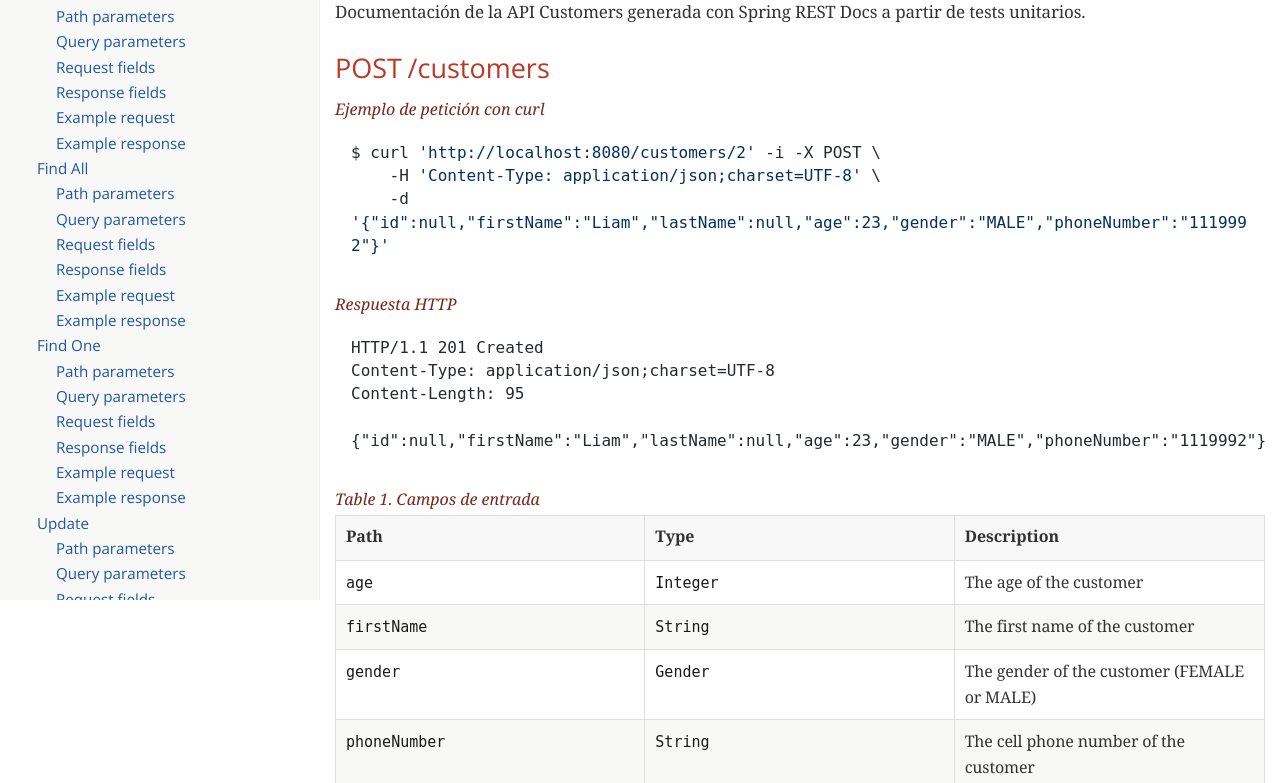
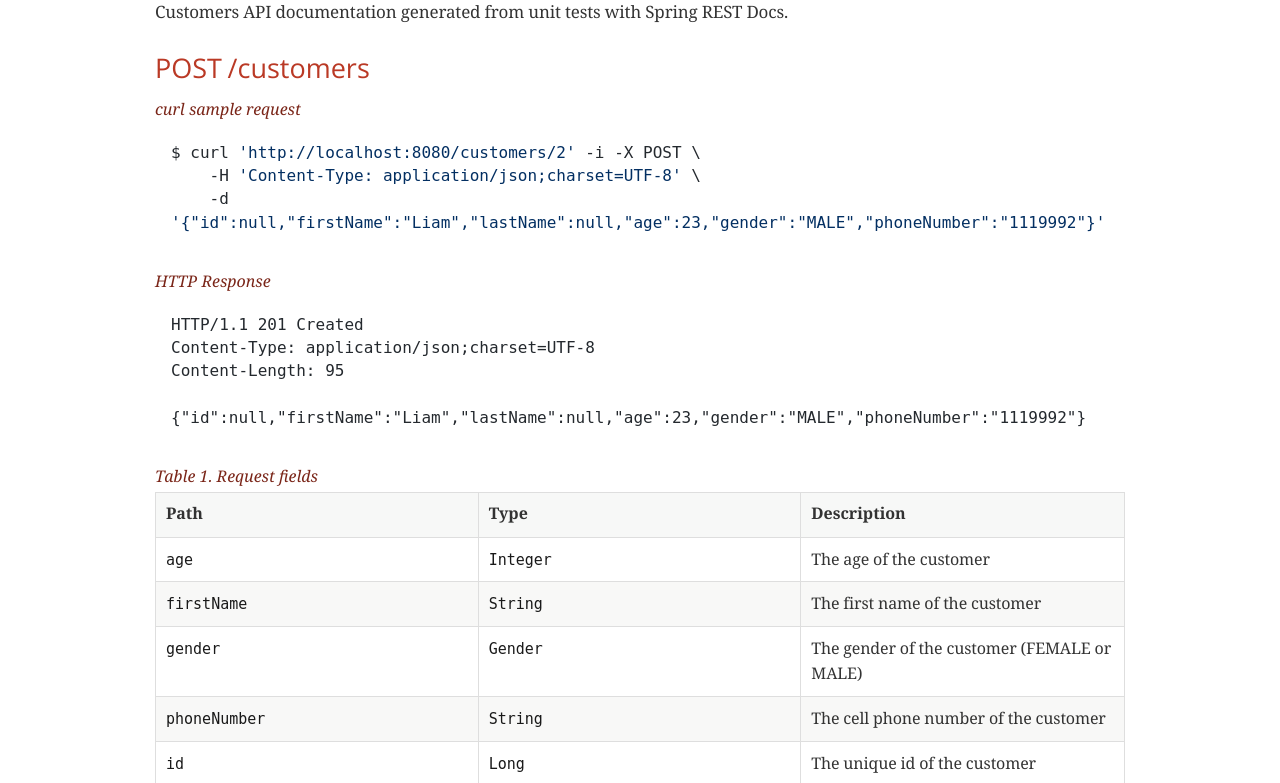
Before and after one commit to mimacom/spring-rest-docs, a plain HTML site: page generated-docs/index.html in a window 1280 px wide. Shown: the part 200-983 px from the top of the page. Drawn offline with nearby package versions, Linux system fonts and the light colour scheme; a web font is replaced by a local one.

Commit message:
Fixed asciidoc

```diff
--- a/generated-docs/index.html
+++ b/generated-docs/index.html
@@ -5,7 +5,7 @@
 <!--[if IE]><meta http-equiv="X-UA-Compatible" content="IE=edge"><![endif]-->
 <meta name="viewport" content="width=device-width, initial-scale=1.0">
 <meta name="generator" content="Asciidoctor 1.5.6.1">
-<title>Empezando con Spring REST Docs</title>
+<title>Getting started with Spring REST Docs</title>
 <link rel="stylesheet" href="https://fonts.googleapis.com/css?family=Open+Sans:300,300italic,400,400italic,600,600italic%7CNoto+Serif:400,400italic,700,700italic%7CDroid+Sans+Mono:400,700">
 <style>
 /* Asciidoctor default stylesheet | MIT License | http://asciidoctor.org */
@@ -426,77 +426,21 @@ body.book #toc,body.book #preamble,body.book h1.sect0,body.book .sect1>h2{page-b
 </style>
 <link rel="stylesheet" href="https://cdnjs.cloudflare.com/ajax/libs/font-awesome/4.6.3/css/font-awesome.min.css">
 </head>
-<body class="book toc2 toc-left">
+<body class="book">
 <div id="header">
-<h1>Empezando con Spring REST Docs</h1>
-<div id="toc" class="toc2">
-<div id="toctitle">Index</div>
-<ul class="sectlevel1">
-<li><a href="#_customers_api">Customers API</a>
-<ul class="sectlevel2">
-<li><a href="#_post_customers">POST /customers</a></li>
-<li><a href="#_get_customer_customerid">GET /customer/{customerId}</a></li>
-</ul>
-</li>
-<li><a href="#_documentación_auto_generada_auto_generted">Documentación auto generada/Auto generted</a>
-<ul class="sectlevel2">
-<li><a href="#resources-customers-controller-auto-docs-test-create-customer">Create</a>
-<ul class="sectlevel3">
-<li><a href="#_path_parameters">Path parameters</a></li>
-<li><a href="#_query_parameters">Query parameters</a></li>
-<li><a href="#_request_fields">Request fields</a></li>
-<li><a href="#_response_fields">Response fields</a></li>
-<li><a href="#_example_request">Example request</a></li>
-<li><a href="#_example_response">Example response</a></li>
-</ul>
-</li>
-<li><a href="#resources-customers-controller-auto-docs-test-test-find-all">Find All</a>
-<ul class="sectlevel3">
-<li><a href="#_path_parameters_2">Path parameters</a></li>
-<li><a href="#_query_parameters_2">Query parameters</a></li>
-<li><a href="#_request_fields_2">Request fields</a></li>
-<li><a href="#_response_fields_2">Response fields</a></li>
-<li><a href="#_example_request_2">Example request</a></li>
-<li><a href="#_example_response_2">Example response</a></li>
-</ul>
-</li>
-<li><a href="#resources-customers-controller-auto-docs-test-test-find-one">Find One</a>
-<ul class="sectlevel3">
-<li><a href="#_path_parameters_3">Path parameters</a></li>
-<li><a href="#_query_parameters_3">Query parameters</a></li>
-<li><a href="#_request_fields_3">Request fields</a></li>
-<li><a href="#_response_fields_3">Response fields</a></li>
-<li><a href="#_example_request_3">Example request</a></li>
-<li><a href="#_example_response_3">Example response</a></li>
-</ul>
-</li>
-<li><a href="#resources-customers-controller-auto-docs-test-test-update">Update</a>
-<ul class="sectlevel3">
-<li><a href="#_path_parameters_4">Path parameters</a></li>
-<li><a href="#_query_parameters_4">Query parameters</a></li>
-<li><a href="#_request_fields_4">Request fields</a></li>
-<li><a href="#_response_fields_4">Response fields</a></li>
-<li><a href="#_example_request_4">Example request</a></li>
-<li><a href="#_example_response_4">Example response</a></li>
-</ul>
-</li>
-<li><a href="#overview-pagination">Pagination</a></li>
-</ul>
-</li>
-</ul>
-</div>
+<h1>Getting started with Spring REST Docs</h1>
 </div>
 <div id="content">
 <div class="sect1">
-<h2 id="_customers_api"><a class="link" href="#_customers_api">Customers API</a></h2>
+<h2 id="_customers_api">Customers API</h2>
 <div class="sectionbody">
 <div class="paragraph">
-<p>Documentación de la API Customers generada con Spring REST Docs a partir de tests unitarios.</p>
+<p>Customers API documentation generated from unit tests with Spring REST Docs.</p>
 </div>
 <div class="sect2">
-<h3 id="_post_customers"><a class="link" href="#_post_customers">POST /customers</a></h3>
+<h3 id="_post_customers">POST /customers</h3>
 <div class="listingblock">
-<div class="title">Ejemplo de petición con curl</div>
+<div class="title">curl sample request</div>
 <div class="content">
 <pre class="highlightjs highlight"><code class="language-bash hljs" data-lang="bash">$ curl 'http://localhost:8080/customers/2' -i -X POST \
     -H 'Content-Type: application/json;charset=UTF-8' \
@@ -504,7 +448,7 @@ body.book #toc,body.book #preamble,body.book h1.sect0,body.book .sect1>h2{page-b
 </div>
 </div>
 <div class="listingblock">
-<div class="title">Respuesta HTTP</div>
+<div class="title">HTTP Response</div>
 <div class="content">
 <pre class="highlightjs highlight nowrap"><code class="language-http hljs" data-lang="http">HTTP/1.1 201 Created
 Content-Type: application/json;charset=UTF-8
@@ -514,7 +458,7 @@ Content-Length: 95
 </div>
 </div>
 <table class="tableblock frame-all grid-all spread">
-<caption class="title">Table 1. Campos de entrada</caption>
+<caption class="title">Table 1. Request fields</caption>
 <colgroup>
 <col style="width: 33.3333%;">
 <col style="width: 33.3333%;">
@@ -561,7 +505,7 @@ Content-Length: 95
 </tbody>
 </table>
 <table class="tableblock frame-all grid-all spread">
-<caption class="title">Table 2. Campos de salida</caption>
+<caption class="title">Table 2. Response fields</caption>
 <colgroup>
 <col style="width: 33.3333%;">
 <col style="width: 33.3333%;">
@@ -609,15 +553,15 @@ Content-Length: 95
 </table>
 </div>
 <div class="sect2">
-<h3 id="_get_customer_customerid"><a class="link" href="#_get_customer_customerid">GET /customer/{customerId}</a></h3>
+<h3 id="_get_customer_customerid">GET /customer/{customerId}</h3>
 <div class="listingblock">
-<div class="title">Ejemplo de petición con curl</div>
+<div class="title">curl sample request</div>
 <div class="content">
 <pre class="highlightjs highlight"><code class="language-bash hljs" data-lang="bash">$ curl 'http://localhost:8080/customers/34' -i -X GET</code></pre>
 </div>
 </div>
 <div class="listingblock">
-<div class="title">Respuesta HTTP</div>
+<div class="title">HTTP Response</div>
 <div class="content">
 <pre class="highlightjs highlight nowrap"><code class="language-http hljs" data-lang="http">HTTP/1.1 200 OK
 Content-Type: application/json;charset=UTF-8
@@ -646,7 +590,7 @@ Content-Length: 86
 </tbody>
 </table>
 <table class="tableblock frame-all grid-all spread">
-<caption class="title">Table 4. Campos de salida</caption>
+<caption class="title">Table 4. Output</caption>
 <colgroup>
 <col style="width: 33.3333%;">
 <col style="width: 33.3333%;">
@@ -695,9 +639,9 @@ Content-Length: 86
 </div>
 </div>
 </div>
-<h1 id="_documentación_auto_generada_auto_generted" class="sect0"><a class="link" href="#_documentación_auto_generada_auto_generted">Documentación auto generada/Auto generted</a></h1>
+<h1 id="_generated_documentation" class="sect0">Generated documentation</h1>
 <div class="sect2">
-<h3 id="resources-customers-controller-auto-docs-test-create-customer"><a class="link" href="#resources-customers-controller-auto-docs-test-create-customer">Create</a></h3>
+<h3 id="resources-customers-controller-auto-docs-test-create-customer">Create</h3>
 <div class="paragraph">
 <p><code>POST /customers/{salesRepId}</code></p>
 </div>
@@ -705,7 +649,7 @@ Content-Length: 86
 <p>Creates a new customer.</p>
 </div>
 <div class="sect3">
-<h4 id="_path_parameters"><a class="link" href="#_path_parameters">Path parameters</a></h4>
+<h4 id="_path_parameters">Path parameters</h4>
 <table class="tableblock frame-all grid-all spread">
 <colgroup>
 <col style="width: 25%;">
@@ -732,13 +676,13 @@ Content-Length: 86
 </table>
 </div>
 <div class="sect3">
-<h4 id="_query_parameters"><a class="link" href="#_query_parameters">Query parameters</a></h4>
+<h4 id="_query_parameters">Query parameters</h4>
 <div class="paragraph">
 <p>No parameters.</p>
 </div>
 </div>
 <div class="sect3">
-<h4 id="_request_fields"><a class="link" href="#_request_fields">Request fields</a></h4>
+<h4 id="_request_fields">Request fields</h4>
 <table class="tableblock frame-all grid-all spread">
 <colgroup>
 <col style="width: 25%;">
@@ -796,7 +740,7 @@ Content-Length: 86
 </table>
 </div>
 <div class="sect3">
-<h4 id="_response_fields"><a class="link" href="#_response_fields">Response fields</a></h4>
+<h4 id="_response_fields">Response fields</h4>
 <table class="tableblock frame-all grid-all spread">
 <colgroup>
 <col style="width: 25%;">
@@ -854,7 +798,7 @@ Content-Length: 86
 </table>
 </div>
 <div class="sect3">
-<h4 id="_example_request"><a class="link" href="#_example_request">Example request</a></h4>
+<h4 id="_example_request">Example request</h4>
 <div class="listingblock">
 <div class="content">
 <pre class="highlightjs highlight"><code class="language-bash hljs" data-lang="bash">$ curl 'http://demo.mimacom.com:443/customers/330' -i -X POST \
@@ -871,7 +815,7 @@ Content-Length: 86
 </div>
 </div>
 <div class="sect3">
-<h4 id="_example_response"><a class="link" href="#_example_response">Example response</a></h4>
+<h4 id="_example_response">Example response</h4>
 <div class="listingblock">
 <div class="content">
 <pre class="highlightjs highlight nowrap"><code class="language-http hljs" data-lang="http">HTTP/1.1 201 Created
@@ -891,7 +835,7 @@ Content-Length: 124
 </div>
 </div>
 <div class="sect2">
-<h3 id="resources-customers-controller-auto-docs-test-test-find-all"><a class="link" href="#resources-customers-controller-auto-docs-test-test-find-all">Find All</a></h3>
+<h3 id="resources-customers-controller-auto-docs-test-test-find-all">Find All</h3>
 <div class="paragraph">
 <p><code>GET /customers</code></p>
 </div>
@@ -899,25 +843,25 @@ Content-Length: 124
 <p>Retrieves all existing customers.</p>
 </div>
 <div class="sect3">
-<h4 id="_path_parameters_2"><a class="link" href="#_path_parameters_2">Path parameters</a></h4>
+<h4 id="_path_parameters_2">Path parameters</h4>
 <div class="paragraph">
 <p>No parameters.</p>
 </div>
 </div>
 <div class="sect3">
-<h4 id="_query_parameters_2"><a class="link" href="#_query_parameters_2">Query parameters</a></h4>
+<h4 id="_query_parameters_2">Query parameters</h4>
 <div class="paragraph">
 <p>Supports standard <a href="#overview-pagination">paging</a> query parameters.</p>
 </div>
 </div>
 <div class="sect3">
-<h4 id="_request_fields_2"><a class="link" href="#_request_fields_2">Request fields</a></h4>
+<h4 id="_request_fields_2">Request fields</h4>
 <div class="paragraph">
 <p>No request body.</p>
 </div>
 </div>
 <div class="sect3">
-<h4 id="_response_fields_2"><a class="link" href="#_response_fields_2">Response fields</a></h4>
+<h4 id="_response_fields_2">Response fields</h4>
 <div class="paragraph">
 <p>Standard <a href="#overview-pagination">paging</a> response where <code>content</code> field is list of following objects:</p>
 </div>
@@ -978,7 +922,7 @@ Content-Length: 124
 </table>
 </div>
 <div class="sect3">
-<h4 id="_example_request_2"><a class="link" href="#_example_request_2">Example request</a></h4>
+<h4 id="_example_request_2">Example request</h4>
 <div class="listingblock">
 <div class="content">
 <pre class="highlightjs highlight"><code class="language-bash hljs" data-lang="bash">$ curl 'http://demo.mimacom.com:443/customers?page=1&amp;size=15' -i -X GET</code></pre>
@@ -986,7 +930,7 @@ Content-Length: 124
 </div>
 </div>
 <div class="sect3">
-<h4 id="_example_response_2"><a class="link" href="#_example_response_2">Example response</a></h4>
+<h4 id="_example_response_2">Example response</h4>
 <div class="listingblock">
 <div class="content">
 <pre class="highlightjs highlight nowrap"><code class="language-http hljs" data-lang="http">HTTP/1.1 200 OK
@@ -1003,13 +947,13 @@ Content-Length: 378
     "phoneNumber" : null
   } ],
   "pageable" : "INSTANCE",
-  "totalPages" : 1,
   "last" : true,
   "totalElements" : 1,
+  "totalPages" : 1,
   "size" : 0,
   "number" : 0,
+  "numberOfElements" : 1,
   "first" : true,
-  "numberOfElements" : 1,
   "sort" : {
     "sorted" : false,
     "unsorted" : true
@@ -1020,7 +964,7 @@ Content-Length: 378
 </div>
 </div>
 <div class="sect2">
-<h3 id="resources-customers-controller-auto-docs-test-test-find-one"><a class="link" href="#resources-customers-controller-auto-docs-test-test-find-one">Find One</a></h3>
+<h3 id="resources-customers-controller-auto-docs-test-test-find-one">Find One</h3>
 <div class="paragraph">
 <p><code>GET /customers/{customerId}</code></p>
 </div>
@@ -1028,7 +972,7 @@ Content-Length: 378
 <p>Retrieves an existing customer.</p>
 </div>
 <div class="sect3">
-<h4 id="_path_parameters_3"><a class="link" href="#_path_parameters_3">Path parameters</a></h4>
+<h4 id="_path_parameters_3">Path parameters</h4>
 <table class="tableblock frame-all grid-all spread">
 <colgroup>
 <col style="width: 25%;">
@@ -1055,19 +999,19 @@ Content-Length: 378
 </table>
 </div>
 <div class="sect3">
-<h4 id="_query_parameters_3"><a class="link" href="#_query_parameters_3">Query parameters</a></h4>
+<h4 id="_query_parameters_3">Query parameters</h4>
 <div class="paragraph">
 <p>No parameters.</p>
 </div>
 </div>
 <div class="sect3">
-<h4 id="_request_fields_3"><a class="link" href="#_request_fields_3">Request fields</a></h4>
+<h4 id="_request_fields_3">Request fields</h4>
 <div class="paragraph">
 <p>No request body.</p>
 </div>
 </div>
 <div class="sect3">
-<h4 id="_response_fields_3"><a class="link" href="#_response_fields_3">Response fields</a></h4>
+<h4 id="_response_fields_3">Response fields</h4>
 <table class="tableblock frame-all grid-all spread">
 <colgroup>
 <col style="width: 25%;">
@@ -1125,7 +1069,7 @@ Content-Length: 378
 </table>
 </div>
 <div class="sect3">
-<h4 id="_example_request_3"><a class="link" href="#_example_request_3">Example request</a></h4>
+<h4 id="_example_request_3">Example request</h4>
 <div class="listingblock">
 <div class="content">
 <pre class="highlightjs highlight"><code class="language-bash hljs" data-lang="bash">$ curl 'http://demo.mimacom.com:443/customers/30' -i -X GET</code></pre>
@@ -1133,7 +1077,7 @@ Content-Length: 378
 </div>
 </div>
 <div class="sect3">
-<h4 id="_example_response_3"><a class="link" href="#_example_response_3">Example response</a></h4>
+<h4 id="_example_response_3">Example response</h4>
 <div class="listingblock">
 <div class="content">
 <pre class="highlightjs highlight nowrap"><code class="language-http hljs" data-lang="http">HTTP/1.1 200 OK</code></pre>
@@ -1142,7 +1086,7 @@ Content-Length: 378
 </div>
 </div>
 <div class="sect2">
-<h3 id="resources-customers-controller-auto-docs-test-test-update"><a class="link" href="#resources-customers-controller-auto-docs-test-test-update">Update</a></h3>
+<h3 id="resources-customers-controller-auto-docs-test-test-update">Update</h3>
 <div class="paragraph">
 <p><code>PUT /customers</code></p>
 </div>
@@ -1150,19 +1094,19 @@ Content-Length: 378
 <p>Updates an existing customer.</p>
 </div>
 <div class="sect3">
-<h4 id="_path_parameters_4"><a class="link" href="#_path_parameters_4">Path parameters</a></h4>
+<h4 id="_path_parameters_4">Path parameters</h4>
 <div class="paragraph">
 <p>No parameters.</p>
 </div>
 </div>
 <div class="sect3">
-<h4 id="_query_parameters_4"><a class="link" href="#_query_parameters_4">Query parameters</a></h4>
+<h4 id="_query_parameters_4">Query parameters</h4>
 <div class="paragraph">
 <p>No parameters.</p>
 </div>
 </div>
 <div class="sect3">
-<h4 id="_request_fields_4"><a class="link" href="#_request_fields_4">Request fields</a></h4>
+<h4 id="_request_fields_4">Request fields</h4>
 <table class="tableblock frame-all grid-all spread">
 <colgroup>
 <col style="width: 25%;">
@@ -1220,7 +1164,7 @@ Content-Length: 378
 </table>
 </div>
 <div class="sect3">
-<h4 id="_response_fields_4"><a class="link" href="#_response_fields_4">Response fields</a></h4>
+<h4 id="_response_fields_4">Response fields</h4>
 <table class="tableblock frame-all grid-all spread">
 <colgroup>
 <col style="width: 25%;">
@@ -1278,7 +1222,7 @@ Content-Length: 378
 </table>
 </div>
 <div class="sect3">
-<h4 id="_example_request_4"><a class="link" href="#_example_request_4">Example request</a></h4>
+<h4 id="_example_request_4">Example request</h4>
 <div class="listingblock">
 <div class="content">
 <pre class="highlightjs highlight"><code class="language-bash hljs" data-lang="bash">$ curl 'http://demo.mimacom.com:443/customers' -i -X PUT \
@@ -1295,7 +1239,7 @@ Content-Length: 378
 </div>
 </div>
 <div class="sect3">
-<h4 id="_example_response_4"><a class="link" href="#_example_response_4">Example response</a></h4>
+<h4 id="_example_response_4">Example response</h4>
 <div class="listingblock">
 <div class="content">
 <pre class="highlightjs highlight nowrap"><code class="language-http hljs" data-lang="http">HTTP/1.1 200 OK</code></pre>
@@ -1304,7 +1248,7 @@ Content-Length: 378
 </div>
 </div>
 <div class="sect2">
-<h3 id="overview-pagination"><a class="link" href="#overview-pagination">Pagination</a></h3>
+<h3 id="overview-pagination">Pagination</h3>
 <div class="paragraph">
 <p>Spring pagination facilities offer following request parameters:</p>
 </div>
@@ -1358,15 +1302,17 @@ switch directions, e.g. <code>?sort=firstname&amp;sort=lastname,asc</code>.</p><
 <col style="width: 25%;">
 <col style="width: 25%;">
 </colgroup>
-<thead>
+<tbody>
 <tr>
-<th class="tableblock halign-left valign-top">Path</th>
-<th class="tableblock halign-left valign-top">Type</th>
-<th class="tableblock halign-left valign-top">Optional</th>
-<th class="tableblock halign-left valign-top">Description</th>
+<td class="tableblock halign-left valign-top"><p class="tableblock">Path</p></td>
+<td class="tableblock halign-left valign-top"><p class="tableblock">Type</p></td>
+<td class="tableblock halign-left valign-top"><p class="tableblock">Optional</p></td>
+<td class="tableblock halign-left valign-top"><p class="tableblock">Description</p>
+<p class="tableblock">Unresolved directive in index.adoc - include::/Users/sandra.gomez/dev/training/spring/documentation/customers/target/generated-snippets/customers-controller-test/test-create-one-customer/auto-section.adoc[]
+Unresolved directive in index.adoc - include::/Users/sandra.gomez/dev/training/spring/documentation/customers/target/generated-snippets/customers-controller-test/test-get-one-customer/auto-section.adoc[]
+Unresolved directive in index.adoc - include::/Users/sandra.gomez/dev/training/spring/documentation/customers/target/generated-snippets/customers-controller-test/test-update/auto-section.adoc[]
+Unresolved directive in index.adoc - include::/Users/sandra.gomez/dev/training/spring/documentation/customers/target/generated-snippets/customers-controller-test/test-find-all/auto-section.adoc[]</p></td>
 </tr>
-</thead>
-<tbody>
 <tr>
 <td class="tableblock halign-left valign-top"><p class="tableblock">content</p></td>
 <td class="tableblock halign-left valign-top"><p class="tableblock">Array[Object]</p></td>
@@ -1427,7 +1373,7 @@ switch directions, e.g. <code>?sort=firstname&amp;sort=lastname,asc</code>.</p><
 </div>
 <div id="footer">
 <div id="footer-text">
-Last updated 2018-07-19 16:34:16 CEST
+Last updated 2018-07-19 17:12:55 CEST
 </div>
 </div>
 <link rel="stylesheet" href="https://cdnjs.cloudflare.com/ajax/libs/highlight.js/9.12.0/styles/github.min.css">
--- a/pom.xml
+++ b/pom.xml
@@ -116,6 +116,7 @@
             <plugin>
                 <groupId>org.asciidoctor</groupId>
                 <artifactId>asciidoctor-maven-plugin</artifactId>
+                <version>1.5.6</version>
                 <executions>
                     <execution>
                         <id>generate-docs</id>
```
Also changed, not shown: 2 other files.
